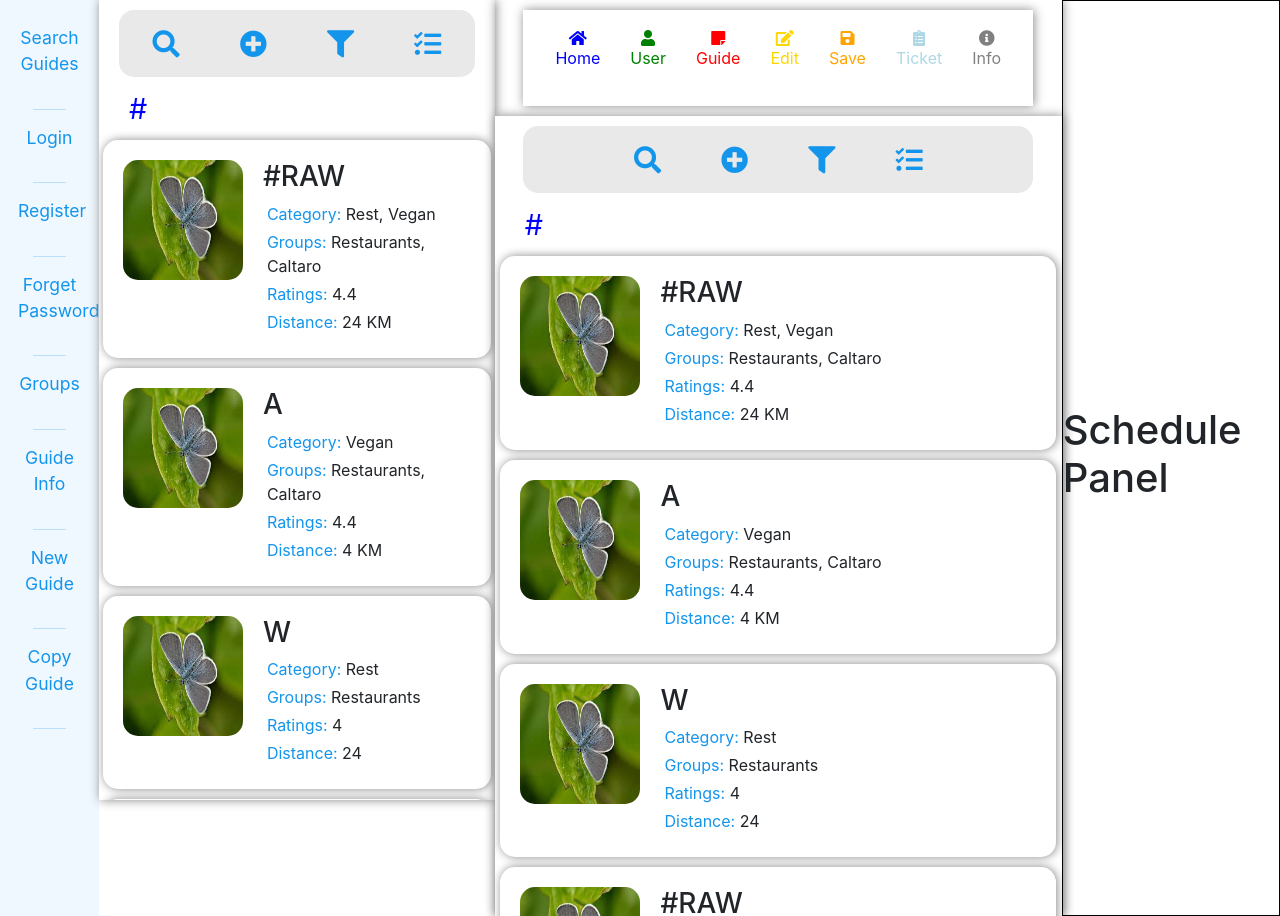
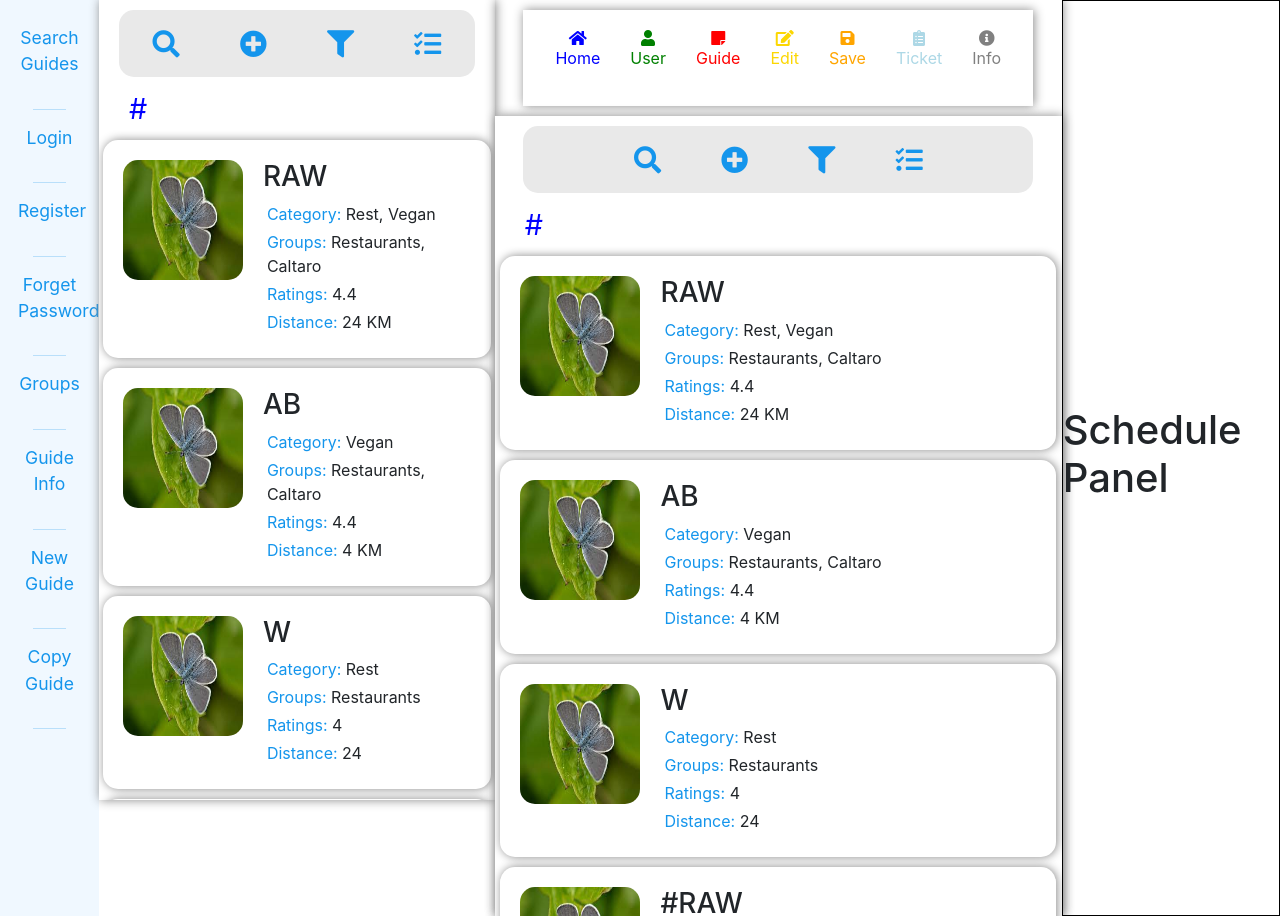
Before and after one commit to faisalur-rehman/redux-screen, a React (Create React App) app: page /places in a window 1280 px wide. Built offline with nearby package versions, Linux system fonts and the light colour scheme.

Commit message:
Changed layout on height change

```diff
--- a/package.json
+++ b/package.json
@@ -11,6 +11,7 @@
     "react-bootstrap": "^1.6.1",
     "react-dom": "^17.0.2",
     "react-redux": "^7.2.4",
+    "react-resize-detector": "^6.7.4",
     "react-resize-panel": "^0.3.5",
     "react-router-dom": "^5.2.0",
     "react-scripts": "4.0.3",
--- a/src/App.js
+++ b/src/App.js
@@ -1,4 +1,4 @@
-import React from "react";
+import React, { useState } from "react";
 import "./App.css";
 import VerticalSidebar from "./components/VerticalSidebar/VerticalSidebar";
 import Places from "./components/Places/Places";
@@ -7,18 +7,23 @@ import store from "./store/store";
 import { Provider } from "react-redux";
 
 function App() {
+  const [displayNone, setDisplayNone] = useState(false);
   return (
     <div className="app">
       <Provider store={store}>
+        {!displayNone && (
           <div className="none">
             <VerticalSidebar />
             <Places />
           </div>
-        <Home />
+        )}
+        <Home setDisplayNone={setDisplayNone} />
 
+        {!displayNone && (
           <div className="schedule-panel none">
             <h1>Schedule Panel</h1>
           </div>
+        )}
       </Provider>
     </div>
   );
--- a/src/components/HomePanel/Home/Home.js
+++ b/src/components/HomePanel/Home/Home.js
@@ -1,36 +1,38 @@
-import React from "react";
+import React, { useEffect, useCallback } from "react";
 import HomeHeader from "../HomeHeader/HomeHeader";
 import "./Home.css";
 import ResizePanel from "react-resize-panel";
 import HomeFooter from "../HomeFooter/HomeFooter";
 import { BrowserRouter as Router, Route, Switch } from "react-router-dom";
 import Places from "../../Places/Places";
+import { useResizeDetector } from "react-resize-detector";
 
-class Home extends React.Component {
-  state = {
-    width: 200,
-    height: 200,
-  };
+const Home = ({ setDisplayNone }) => {
+  const onResize = useCallback(() => {}, []);
 
-  // On top layout
-  onResize = (event, { element, size, handle }) => {
-    this.setState({ width: size.width, height: size.height });
-  };
+  const { height, ref } = useResizeDetector({
+    refreshRate: 1000,
+    onResize,
+  });
+  useEffect(() => {
+    if (height > 150) {
+      setDisplayNone(true);
+    } else {
+      setDisplayNone(false);
+    }
+  }, [height]);
 
-  render() {
   return (
     <Router>
       <div className="home">
         <HomeHeader />
         <Switch>
           <Route exact path="/">
-              <div>
             <ResizePanel direction="s">
-                  <div className="home-panel">
+              <div className="home-panel" ref={ref}>
                 <h1>Home Panel</h1>
               </div>
             </ResizePanel>
-              </div>
             <div className="map-panel">
               <h1>Map Panel</h1>
             </div>
@@ -43,7 +45,6 @@ class Home extends React.Component {
       </div>
     </Router>
   );
-  }
-}
+};
 
 export default Home;
--- a/src/components/Places/Places.js
+++ b/src/components/Places/Places.js
@@ -2,48 +2,14 @@ import React from "react";
 import "./Places.css";
 import PlaceCard from "./PlaceCard/PlaceCard";
 import PlacesHeader from "../PlacesHeader/PlacesHeader";
-import img from "../../assets/images/img1.jpg";
+import store from "../../store/store";
 
 const Places = () => {
-  let arr = [
-    {
-      name: "#RAW",
-      rating: 4.4,
-      groups: "Restaurants, Caltaro",
-      distance: "24 KM",
-      category: "Rest, Vegan",
-      img: img,
-    },
-    {
-      name: "A",
-      rating: 4.4,
-      groups: "Restaurants, Caltaro",
-      distance: "4 KM",
-      category: " Vegan",
-      img: img,
-    },
-    {
-      name: "W",
-      rating: 4,
-      groups: "Restaurants",
-      distance: "24",
-      category: "Rest",
-      img: img,
-    },
-    {
-      name: "#RAW",
-      rating: 4.4,
-      groups: "Restaurants, Caltaro",
-      distance: "24 KM",
-      category: "Rest, Vegan",
-      img: img,
-    },
-  ];
   return (
     <div className="places">
       <PlacesHeader />
       <p className="alpha-order">#</p>
-      {arr.map((item, index) => (
+      {store.getState().map((item, index) => (
         <div key={index}>
           <PlaceCard
             name={item.name}
--- a/src/components/modals/LoginModal.js
+++ b/src/components/modals/LoginModal.js
@@ -46,14 +46,13 @@ const LoginModal = (props) => {
 
             <Button
               variant="primary"
-              type="submit"
               style={{ width: "100%" }}
               className="my-2"
             >
               Login
             </Button>
             <p className="text-center">Or</p>
-            <Button variant="primary" type="submit" style={{ width: "100%" }}>
+            <Button variant="primary" style={{ width: "100%" }}>
               Login with Facebook
             </Button>
           </Form>
--- a/src/store/reducer.js
+++ b/src/store/reducer.js
@@ -5,7 +5,7 @@ const slice1 = createSlice({
   name: "sections",
   initialState: [
     {
-      name: "#RAW",
+      name: "RAW",
       rating: 4.4,
       groups: "Restaurants, Caltaro",
       distance: "24 KM",
@@ -35,7 +35,7 @@ const slice1 = createSlice({
       ],
     },
     {
-      name: "A",
+      name: "AB",
       rating: 4.4,
       groups: "Restaurants, Caltaro",
       distance: "4 KM",
```
Also changed, not shown: 1 other file (tests, documents, lock files or other folders). Lines whose indentation alone changed are shown as unchanged.
